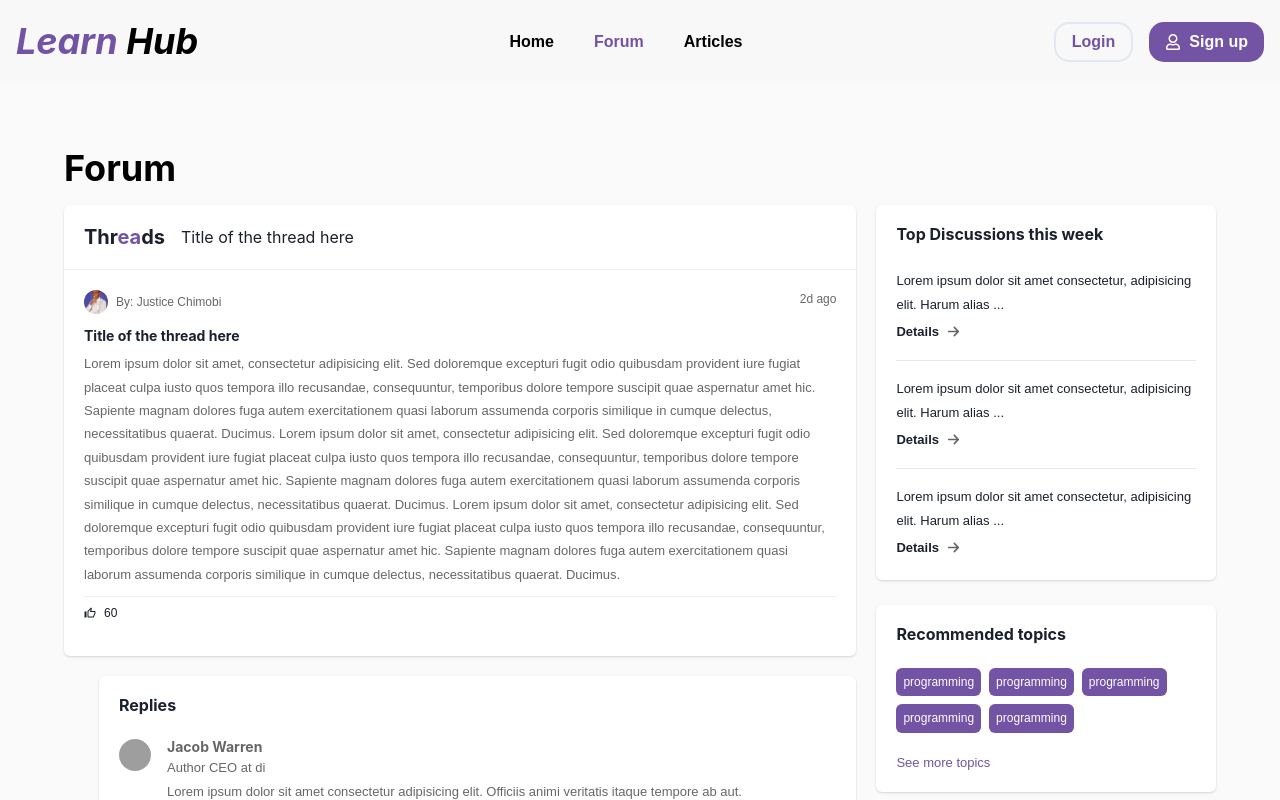
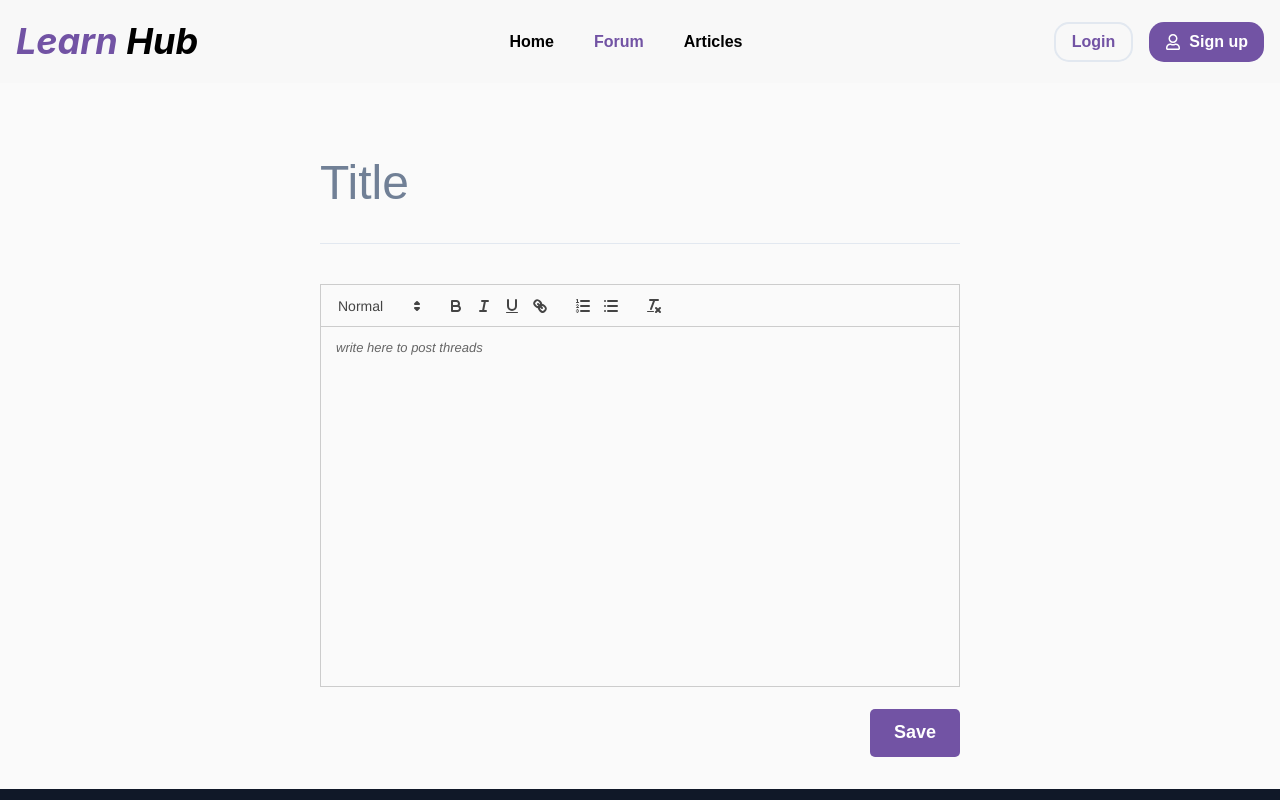
Before and after one commit to chimobi-justice/learn-hub, a React (Vite) app: page /forum/new in a window 1280 px wide. Shown: the top 800 px of the page. Built offline with nearby package versions, Linux system fonts and the light colour scheme; grey boxes are pictures that could not be loaded.

Commit message:
added create forum

```diff
--- a/package.json
+++ b/package.json
@@ -18,6 +18,8 @@
     "react": "^18.3.1",
     "react-dom": "^18.3.1",
     "react-icons": "^5.2.1",
+    "react-markdown": "^9.0.1",
+    "react-quill": "^2.0.0",
     "react-router-dom": "^6.24.1",
     "react-syntax-highlighter": "^15.5.0"
   },
--- a/src/App.tsx
+++ b/src/App.tsx
@@ -8,7 +8,8 @@ import {
 import Layout from '@layout/index'
 import Home from '@pages/Home'
 import Forum from '@pages/Forum'
-import ShowSingleForum from '@pages/Forum/show'
+import ShowForum from '@pages/Forum/show'
+import CreateForum from '@pages/Forum/create'
 import NotFound from '@components/NotFound'
 import Articles from '@pages/Articles'
 import ShowSingleArticle from '@pages/Articles/show'
@@ -22,7 +23,8 @@ const routes = createBrowserRouter(
       <Route path="/" element={<Layout />}>
         <Route index path='/' element={<Home />} />
         <Route index path='/forum' element={<Forum />} />
-        <Route index path='/forum/:slug' element={<ShowSingleForum />} />
+        <Route index path='/forum/:slug' element={<ShowForum />} />
+        <Route index path='/forum/new' element={<CreateForum />} />
 
         <Route index path='/articles' element={<Articles />} />
         <Route index path='/articles/:slug' element={<ShowSingleArticle />} />
--- a/src/index.css
+++ b/src/index.css
@@ -1,3 +1,13 @@
+* {
+    box-sizing: border-box;
+}
+
 .active {
     color: #7253a4;
 }
+
+.editor-input {
+    height: 90%;
+    width: 100%;
+    border: none;
+}
--- a/src/pages/Auth/Login/index.tsx
+++ b/src/pages/Auth/Login/index.tsx
@@ -66,7 +66,7 @@ const Login = () => {
             color={"#0009"}
           >
             Don't have an account? {" "}
-            <Link to="/auth/login">
+            <Link to="/auth/register">
               <Text
                 as={"span"}
                 color={colors.primary}
--- /dev/null
+++ b/src/pages/Forum/create/index.tsx
@@ -0,0 +1,52 @@
+import { useState } from 'react'
+import {
+  Box,
+  FormControl,
+  Input
+} from '@chakra-ui/react'
+import ReactQuill from 'react-quill'
+import 'react-quill/dist/quill.snow.css'
+
+import Button from '@components/Button'
+
+const CreateForum = () => {
+  const [value, setValue] = useState('');
+
+  return (
+    <Box width={"50%"} m={"2rem auto"}>
+
+      <form>
+        <FormControl my={"2.5rem"}>
+          <Input type='email' py={"60px"}  size={"lg"} fontSize={"3rem"} variant='flushed' colorScheme="gray" placeholder="Title" />
+        </FormControl>
+
+        <Box height={"400px"}>
+          <ReactQuill
+            theme="snow"
+            value={value}
+            onChange={setValue}
+            className="editor-input"
+            placeholder="write here to post threads"
+          />
+
+        </Box>
+
+        <Box textAlign={"right"} my={"25px"}>
+          <Button
+            variant="solid"
+            size={{ base: "md", lg: "lg" }}
+            width={{ base: "100%", lg: "auto" }}
+            type="button"
+            fontWeight={"semibold"}
+            rounded="sm"
+          >
+            Save
+          </Button>
+        </Box>
+      </form>
+
+    </Box>
+  )
+}
+
+export default CreateForum;
--- a/src/pages/Forum/index.tsx
+++ b/src/pages/Forum/index.tsx
@@ -32,13 +32,27 @@ const Forum = () => {
     >
       <Heading pb={"15px"} size={"xl"}>Forum</Heading>
 
+      <Box mb={"15px"}>
+        <Link to="/forum/new">
+          <Button
+            variant="solid"
+            size={{ base: "md", lg: "lg" }}
+            width={{ base: "100%", lg: "auto" }}
+            type="button"
+            fontWeight={"semibold"}
+            rounded="sm"
+          >
+            Create Forum
+          </Button>
+        </Link>
+      </Box>
       <Box
         display={"flex"}
         justifyContent={"space-between"}
-        flexDir={{ base: "column", md: "row"}}
+        flexDir={{ base: "column", md: "row" }}
         gap={5}
       >
-        <Box width={{ base: "100%", md: "70%"}}>
+        <Box width={{ base: "100%", md: "70%" }}>
           <Card>
             <CardHeader borderBottom={"1px solid #f1f1f1"}>
               <Stack
@@ -141,7 +155,7 @@ const Forum = () => {
           </Box>
         </Box>
 
-        <Box width={{ base: "100%", md: "30%"}}>
+        <Box width={{ base: "100%", md: "30%" }}>
           <Box>
             <DiscussionCard />
           </Box>
--- a/src/pages/Forum/show/index.tsx
+++ b/src/pages/Forum/show/index.tsx
@@ -19,7 +19,7 @@ import DiscussionCard from '@pages/Forum/components/discussionCard'
 import RepliesCard from '@pages/Forum/components/repliesCard'
 import AvatarPic from '@assets/images/avatar.jpg'
 
-const ShowSingleForum = () => {
+const ShowForum = () => {
   return (
     <Box
       width={"90%"}
@@ -136,4 +136,4 @@ const ShowSingleForum = () => {
   )
 }
 
-export default ShowSingleForum;
+export default ShowForum;
```
Also changed, not shown: src/pages/Articles/show/index.tsx (+119 -0 lines), 1 other file (tests, documents, lock files or other folders).
